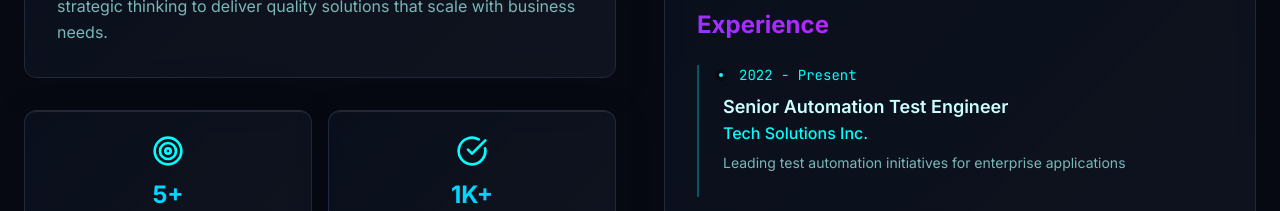
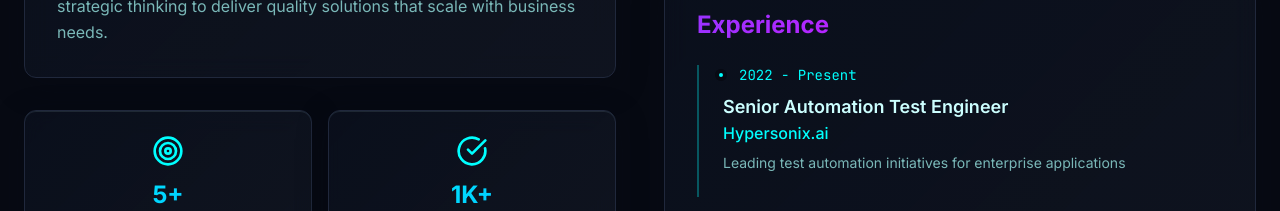
Before and after one commit to VenkateshEnakonda7/Portfolio-Repo, a React (Vite) app: page / in a window 1280 px wide. Shown: the part 1340-1551 px from the top of the page. Built offline with nearby package versions, Linux system fonts and the light colour scheme.

Commit message:
Fix: Adjust text alignment
Adjusted the text alignment for the selected element to ensure proper display.

```diff
--- a/src/components/About.tsx
+++ b/src/components/About.tsx
@@ -5,7 +5,7 @@ const About = () => {
   const experience = [{
     year: "2022 - Present",
     role: "Senior Automation Test Engineer",
-    company: "Tech Solutions Inc.",
+    company: "Hypersonix.ai",
     description: "Leading test automation initiatives for enterprise applications"
   }, {
     year: "2020 - 2022",
```
